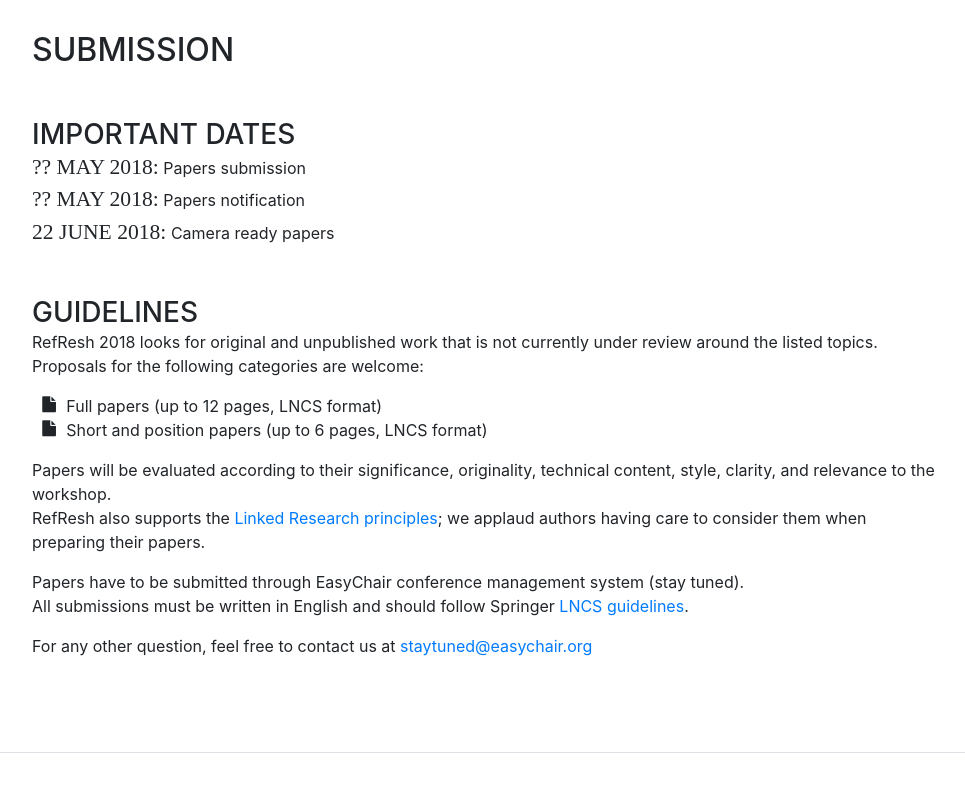
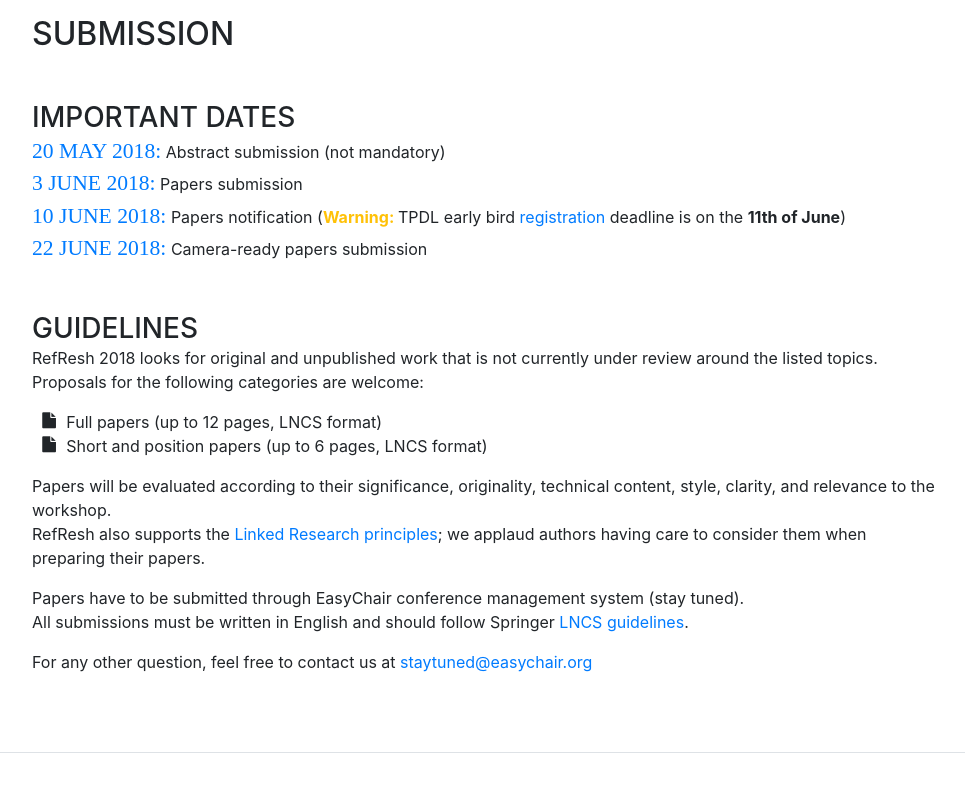
Before and after one commit to andremann/RefResh-2020, a website with bundled scripts: page index.html in a window 1280 px wide. Shown: the part 1920-2720 px from the top of the page, without its empty margins (288-1253 px from the left). Built offline with nearby package versions, Linux system fonts and the light colour scheme; a web font is replaced by a local one.

Commit message:
added tentative dates

```diff
--- a/index.html
+++ b/index.html
@@ -171,9 +171,10 @@
           <div class="resume-item d-flex flex-column flex-md-row mb-5">
             <div class="resume-content mr-auto">
               <h3 class="mb-0">Important dates</h3>
-              <div><span class="subheading">?? May 2018:</span> Papers submission</div>
-              <div><span class="subheading">?? May 2018:</span> Papers notification</div>
-              <div><span class="subheading">22 June 2018:</span> Camera ready papers</div>
+              <div><span class="subheading text-primary">20 May 2018:</span> Abstract submission (not mandatory)</div>
+              <div><span class="subheading text-primary">3 June 2018:</span> Papers submission</div>
+              <div><span class="subheading text-primary">10 June 2018:</span> Papers notification (<strong class="text-warning">Warning: </strong>TPDL early bird <a href="http://www.tpdl.eu/tpdl2018/registration/">registration</a> deadline is on the <strong>11th of June</strong>)</div>
+              <div><span class="subheading text-primary">22 June 2018:</span> Camera-ready papers submission</div>
             </div>
           </div>
 
```
